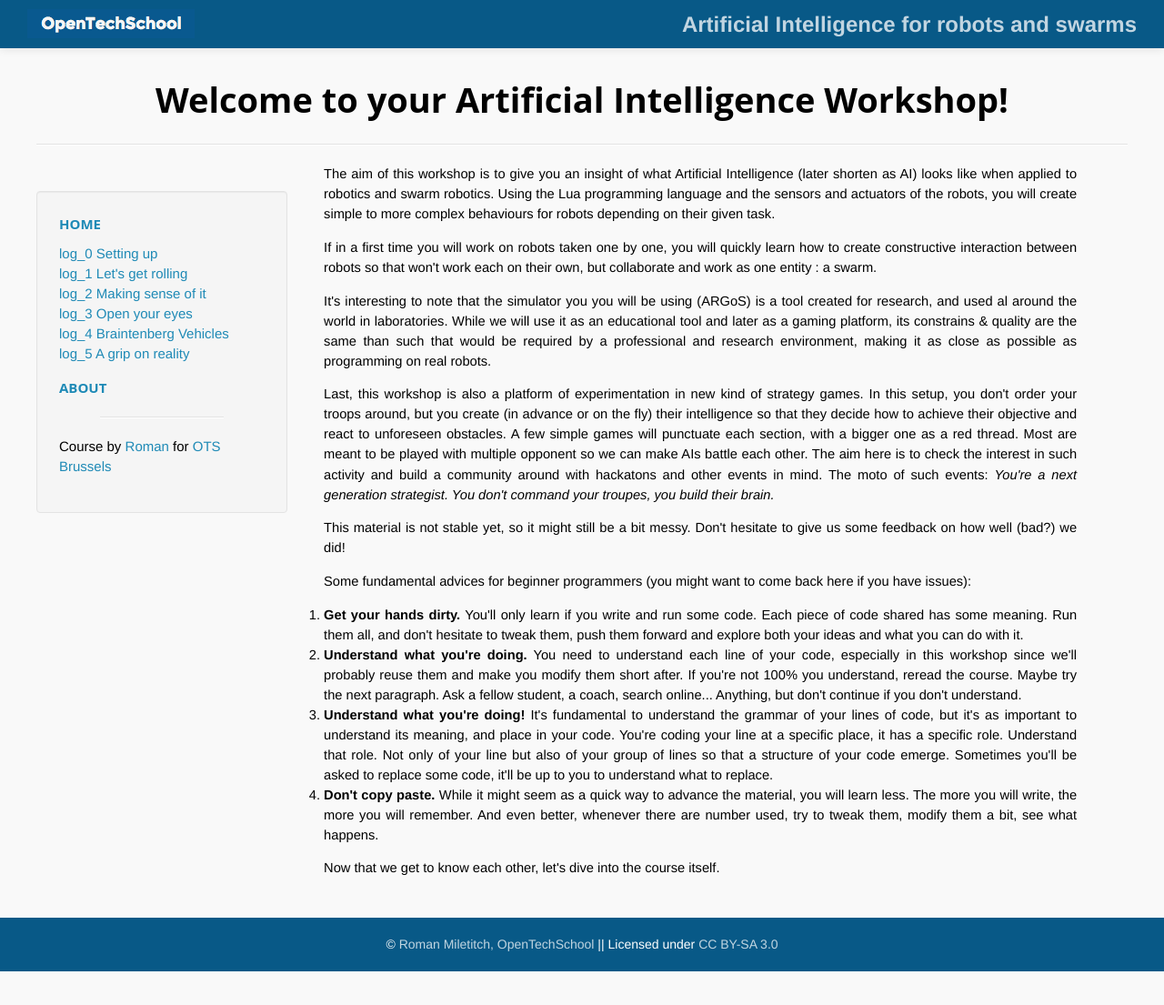
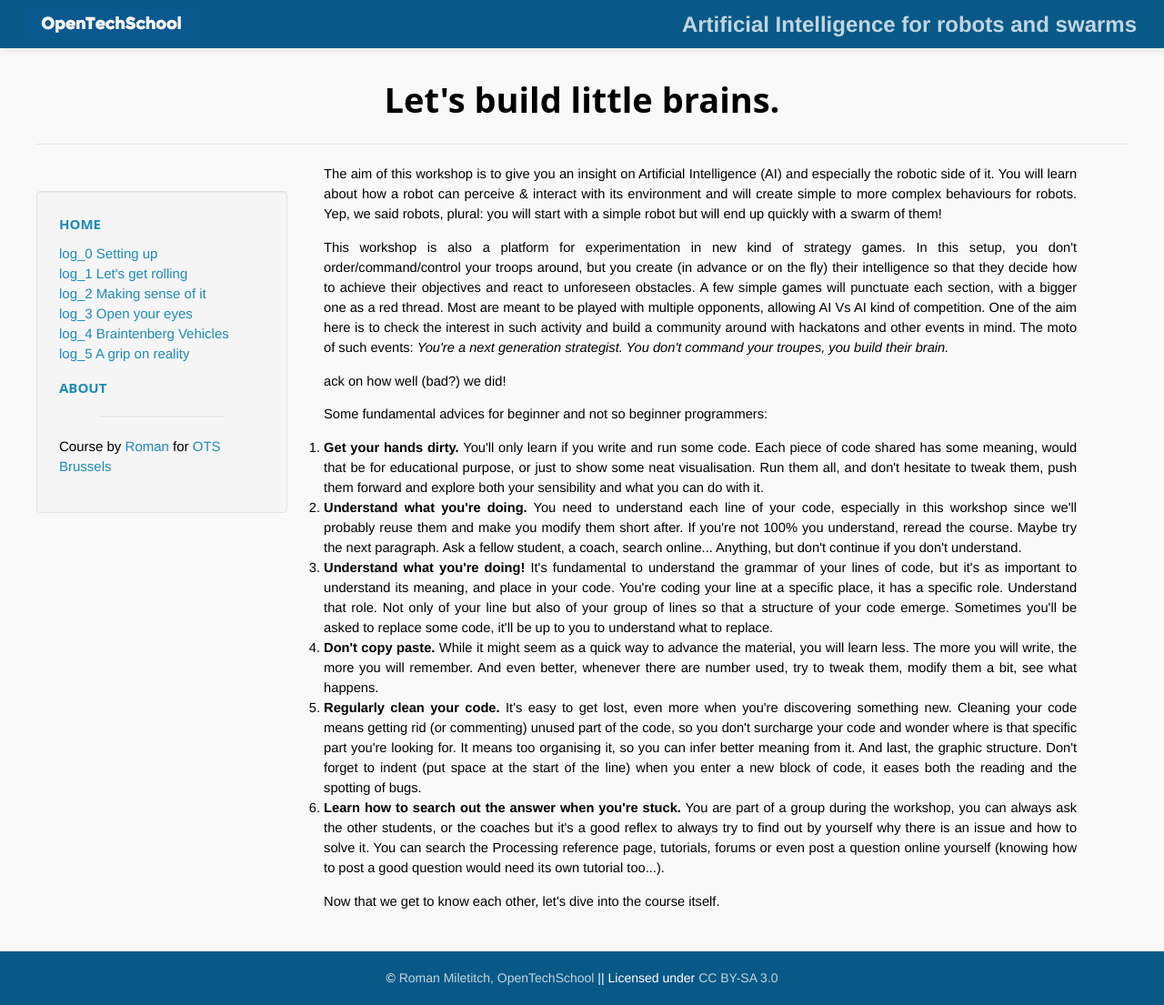
Before and after one commit to OpenTechSchool-Brussels/AI-for-robots-and-swarms, a Jekyll site: the page built from index.html, in a window 1280 px wide. Shown: the whole page at 91% size. Built offline with Jekyll 4.4.1, drawn with Linux system fonts in a browser that asks for light colours; Markdown is read by kramdown in place of the engine named in the settings; before the commit the page ends 1068 px from its top, so only the background shows below that.

Commit message:
Update index.html

```diff
--- a/index.html
+++ b/index.html
@@ -1,24 +1,22 @@
 ---
 layout: default
-title:  "Welcome to your Artificial Intelligence Workshop!"
+title:  "Let's build little brains."
 ---
 
-<p>The aim of this workshop is to give you an insight of what Artificial Intelligence (later shorten as AI) looks like when applied to robotics and swarm robotics. Using the Lua programming language and the sensors and actuators of the robots, you will create simple to more complex behaviours for robots depending on their given task.</p>
+<p>The aim of this workshop is to give you an insight on Artificial Intelligence (AI) and especially the robotic side of it. You will learn about how a robot can perceive & interact with its environment and will create simple to more complex behaviours for robots. Yep, we said robots, plural: you will start with a simple robot but will end up quickly with a swarm of them!</p>
 
-<p>If in a first time you will work on robots taken one by one, you will quickly learn how to create constructive interaction between robots so that won't work each on their own, but collaborate and work as one entity : a swarm.</p>
+<p>This workshop is also a platform for experimentation in new kind of strategy games. In this setup, you don't order/command/control your troops around, but you create (in advance or on the fly) their intelligence so that they decide how to achieve their objectives and react to unforeseen obstacles. A few simple games will punctuate each section, with a bigger one as a red thread. Most are meant to be played with multiple opponents, allowing AI Vs AI kind of competition. One of the aim here is to check the interest in such activity and build a community around with hackatons and other events in mind. The moto of such events: <i>You're a next generation strategist. You don't command your troupes, you build their brain.</i></p>
+ack on how well (bad?) we did!</p>
 
-<p>It's interesting to note that the simulator you you will be using (ARGoS) is a tool created for research, and used al around the world in laboratories. While we will use it as an educational tool and later as a gaming platform, its constrains & quality are the same than such that would be required by a professional and research environment, making it as close as possible as programming on real robots.</p>
 
-<p>Last, this workshop is also a platform of experimentation in new kind of strategy games. In this setup, you don't order your troops around, but you create (in advance or on the fly) their intelligence so that they decide how to achieve their objective and react to unforeseen obstacles. A few simple games will punctuate each section, with a bigger one as a red thread. Most are meant to be played with multiple opponent so we can make AIs battle each other. The aim here is to check the interest in such activity and build a community around with hackatons and other events in mind. The moto of such events: <i>You're a next generation strategist. You don't command your troupes, you build their brain.</i></p>
-
-<p>This material is not stable yet, so it might still be a bit messy. Don't hesitate to give us some feedback on how well (bad?) we did!</p>
-
-<p>Some fundamental advices for beginner programmers (you might want to come back here if you have issues):
+<p>Some fundamental advices for beginner and not so beginner programmers:
 <ol>
-<li><b>Get your hands dirty.</b> You'll only learn if you write and run some code. Each piece of code shared has some meaning. Run them all, and don't hesitate to tweak them, push them forward and explore both your ideas and what you can do with it.</li>
+<li><b>Get your hands dirty.</b> You'll only learn if you write and run some code. Each piece of code shared has some meaning, would that be for educational purpose, or just to show some neat visualisation. Run them all, and don't hesitate to tweak them, push them forward and explore both your sensibility and what you can do with it.</li>
 <li><b>Understand what you're doing.</b> You need to understand each line of your code, especially in this workshop since we'll probably reuse them and make you modify them short after. If you're not 100% you understand, reread the course. Maybe try the next paragraph. Ask a fellow student, a coach, search online... Anything, but don't continue if you don't understand.</li>
 <li><b>Understand what you're doing!</b> It's fundamental to understand the grammar of your lines of code, but it's as important to understand its meaning, and place in your code. You're coding your line at a specific place, it has a specific role. Understand that role. Not only of your line but also of your group of lines so that a structure of your code emerge. Sometimes you'll be asked to replace some code, it'll be up to you to understand what to replace.</li>
 <li><b>Don't copy paste.</b> While it might seem as a quick way to advance the material, you will learn less. The more you will write, the more you will remember. And even better, whenever there are number used, try to tweak them, modify them a bit, see what happens.</li>
+<li><b>Regularly clean your code.</b> It's easy to get lost, even more when you're discovering something new. Cleaning your code means getting rid (or commenting) unused part of the code, so you don't surcharge your code and wonder where is that specific part you're looking for. It means too organising it, so you can infer better meaning from it. And last, the graphic structure. Don't forget to indent (put space at the start of the line) when you enter a new block of code, it eases both the reading and the spotting of bugs.</li>
+<li><b>Learn how to search out the answer when you're stuck.</b> You are part of a group during the workshop, you can always ask the other students, or the coaches but it's a good reflex to always try to find out by yourself why there is an issue and how to solve it. You can search the Processing reference page, tutorials, forums or even post a question online yourself (knowing how to post a good question would need its own tutorial too...).</li>
 </ol>
 </p>
 
```
